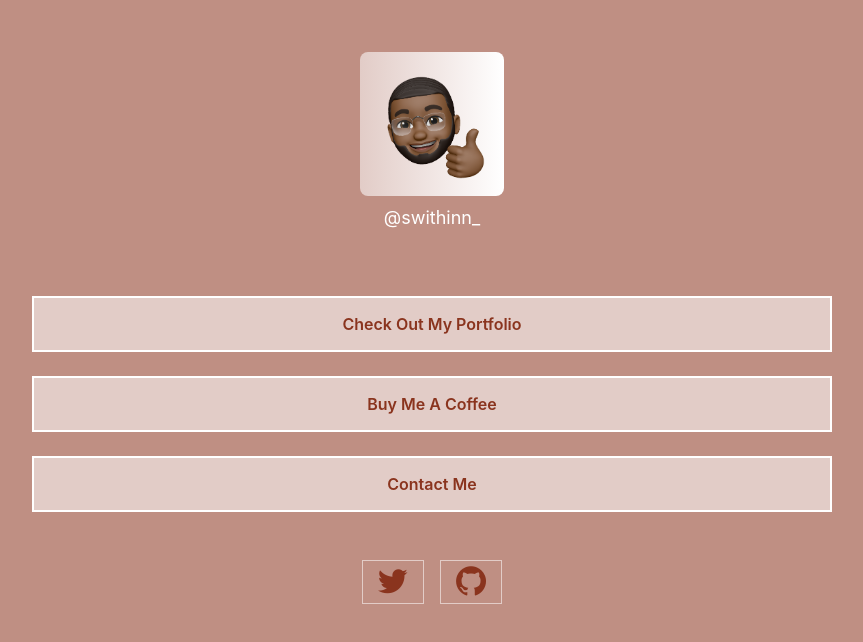
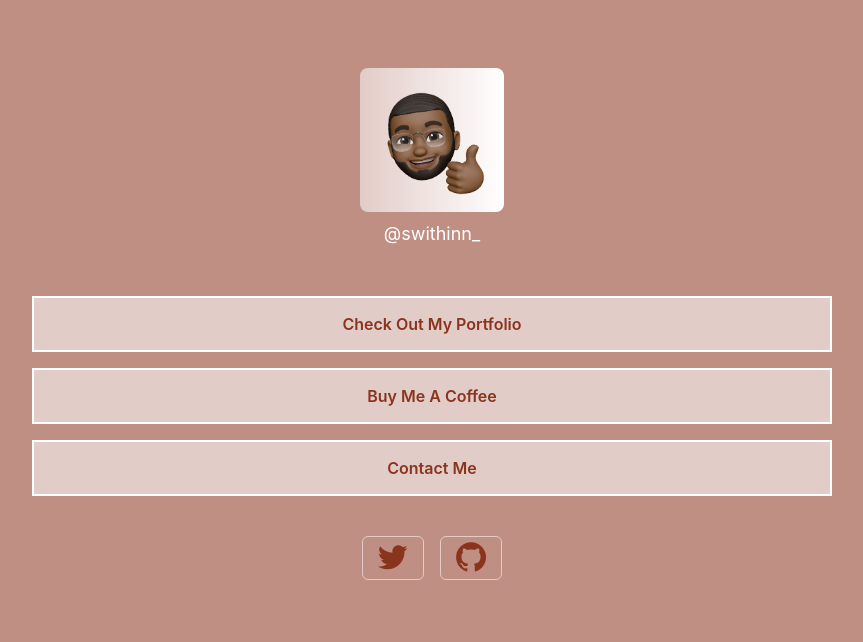
Before and after one commit to JaySwithin/links-in-bio, a React (Create React App) app: page / in a window 1280 px wide. Shown: the top 642 px of the page, without its empty margins (208-1071 px from the left). Built offline with nearby package versions, Linux system fonts and the light colour scheme; the HTML template or start-up script is replaced by a standard one.

Commit message:
Fixed icon sizes and border radius

```diff
--- a/src/Home.js
+++ b/src/Home.js
@@ -3,7 +3,7 @@ import React from 'react'
 export default function Home() {
 	return (
 		<div className="">
-			<div className="p-8">
+			<div className="p-8 mt-4">
 				<div className="mt-5">
 					<img className="profile-pic w-36 h-36 rounded-lg mx-auto border-solid border-red-400" src="swithin.png" alt="" width="384" height="512" />
 				</div>
@@ -12,21 +12,21 @@ export default function Home() {
 				</div>
 			</div>
 
-			<div className="ml-5 mr-5 lg:ml-60 lg:mr-60 mt-8">
+			<div className="ml-5 mr-5 lg:ml-60 lg:mr-60 mt-4">
 				<a href="https://swithinokyere.netlify.app">
-					<button className="h1 w-full h-14 mb-6 font-semibold highlight border-2 border-white" type="button">Check Out My Portfolio</button>
+					<button className="h1 w-full h-14 mb-4 font-semibold highlight border-2 border-white" type="button">Check Out My Portfolio</button>
 				</a>
 				<a href="https://www.buymeacoffee.com/swithin">
-					<button className="h1 w-full h-14 mb-6 font-semibold highlight border-2 border-white" type="button">Buy Me A Coffee</button>
+					<button className="h1 w-full h-14 mb-4 font-semibold highlight border-2 border-white" type="button">Buy Me A Coffee</button>
 				</a>
 				<a href="mailto:jayswithin@gmail.com">
-					<button className="h1 w-full h-14 mb-6 font-semibold highlight border-2 border-white" type="button">Contact Me</button>
+					<button className="h1 w-full h-14 mb-4 font-semibold highlight border-2 border-white" type="button">Contact Me</button>
 				</a>
 			</div>
 
 			<div className="text-center mt-6">
-				<a className="btn btn-outline-primary mr-2" href="https://gmail.com"><i className="bx bxl-twitter text-4xl px-3"></i></a>
-				<a className="btn btn-outline-primary ml-2" href="https://github.com/JaySwithin"><i className="bx bxl-github text-4xl px-3"></i></a>
+				<a className="btn btn-outline-primary mr-2 rounded-md" href="https://twitter.com/Swithinnn" target="_blank" rel="noreferrer"><i className="bx bxl-twitter text-4xl px-3"></i></a>
+				<a className="btn btn-outline-primary ml-2 rounded-md" href="https://github.com/JaySwithin" target="_blank" rel="noreferrer"><i className="bx bxl-github text-4xl px-3"></i></a>
 			</div>
 		</div>
 	)
```
